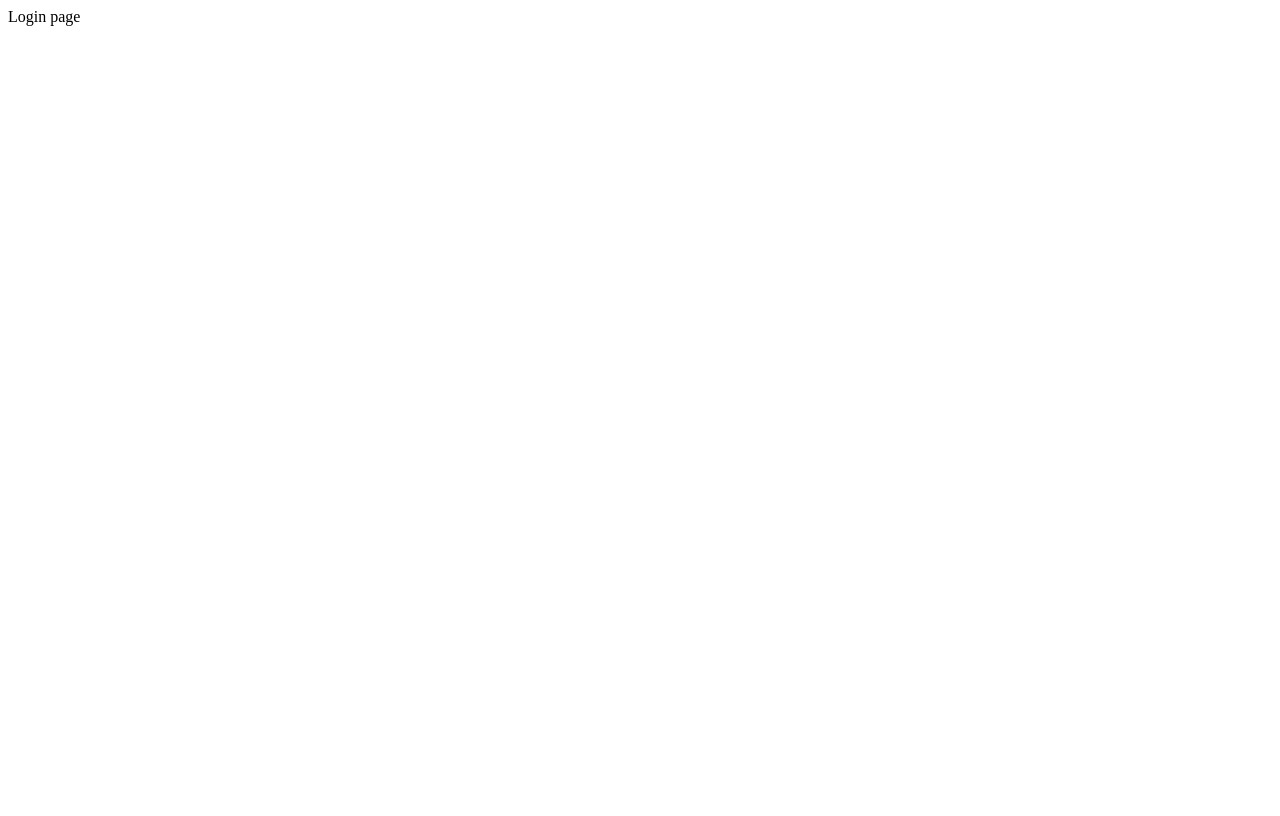
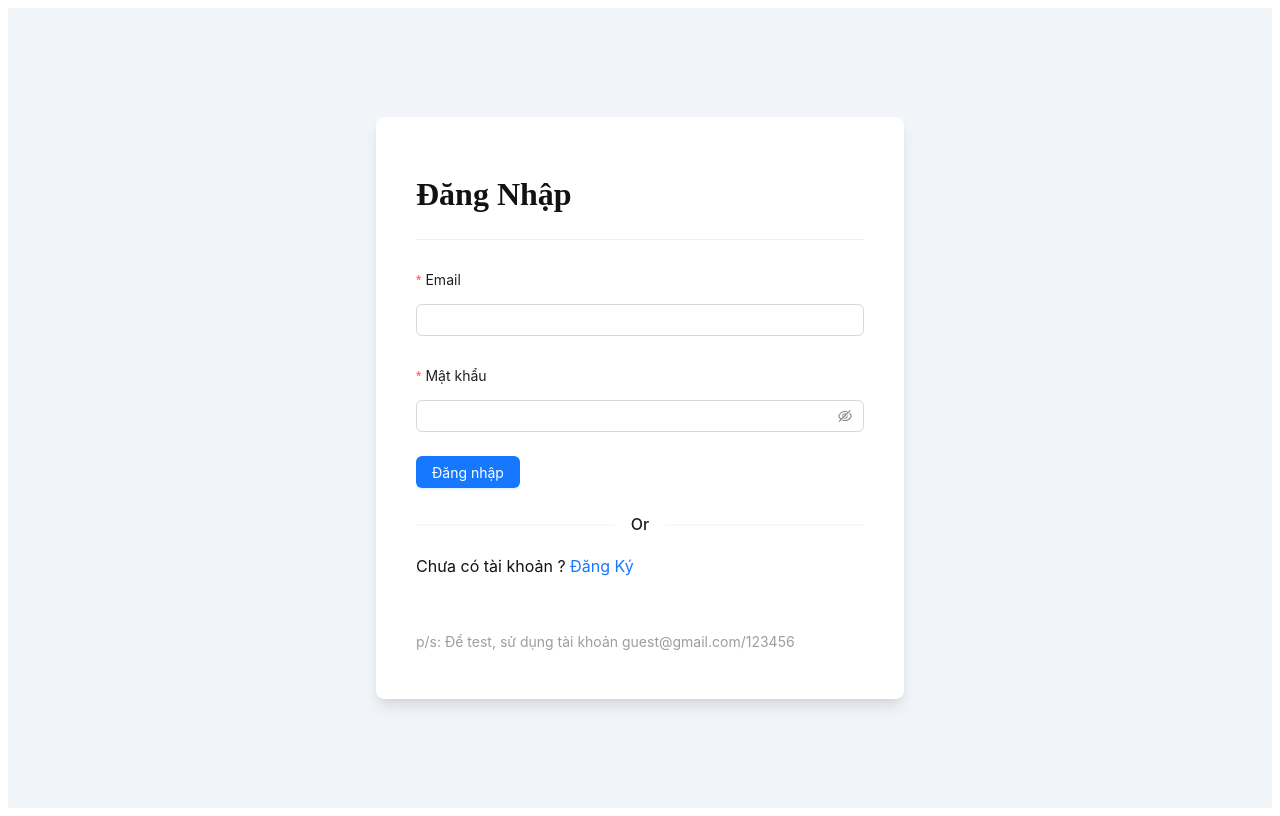
Before and after one commit to vuvansy/Bookworm, a React (Vite) app: page /login in a window 1280 px wide. Built offline with nearby package versions, Linux system fonts and the light colour scheme.

Commit message:
Design Login Form

```diff
--- a/src/pages/login/index.jsx
+++ b/src/pages/login/index.jsx
@@ -1,4 +1,76 @@
+import { Button, Divider, Form, Input } from "antd";
+import { Link } from "react-router-dom";
+import "./login.scss";
+
 const LoginPage = () => {
-    return <>Login page</>;
+    const onFinish = async (values) => {
+        console.log(values);
+    };
+    return (
+        <div className="login-page">
+            <main className="main">
+                <div className="container">
+                    <section className="wrapper">
+                        <div className="heading">
+                            <h2 className="text text-large">Đăng Nhập</h2>
+                            <Divider />
+                        </div>
+                        <Form
+                            name="basic"
+                            onFinish={onFinish}
+                            autoComplete="off"
+                        >
+                            <Form.Item
+                                labelCol={{ span: 24 }}
+                                label="Email"
+                                name="username"
+                                rules={[
+                                    {
+                                        required: true,
+                                        message: "Email không được để trống!",
+                                    },
+                                ]}
+                            >
+                                <Input />
+                            </Form.Item>
+
+                            <Form.Item
+                                labelCol={{ span: 24 }}
+                                label="Mật khẩu"
+                                name="password"
+                                rules={[
+                                    {
+                                        required: true,
+                                        message:
+                                            "Mật khẩu không được để trống!",
+                                    },
+                                ]}
+                            >
+                                <Input.Password />
+                            </Form.Item>
+
+                            <Form.Item>
+                                <Button type="primary" htmlType="submit">
+                                    Đăng nhập
+                                </Button>
+                            </Form.Item>
+                            <Divider>Or</Divider>
+                            <p className="text text-normal">
+                                Chưa có tài khoản ?
+                                <span>
+                                    <Link to="/register"> Đăng Ký </Link>
+                                </span>
+                            </p>
+                            <br />
+                            <p className="text" style={{ color: "#9d9d9d" }}>
+                                p/s: Để test, sử dụng tài khoản
+                                guest@gmail.com/123456
+                            </p>
+                        </Form>
+                    </section>
+                </div>
+            </main>
+        </div>
+    );
 };
 export default LoginPage;
--- /dev/null
+++ b/src/pages/login/login.scss
@@ -0,0 +1,188 @@
+:root {
+    --color-white: #ffffff;
+    --color-light: #f1f5f9;
+    --color-black: #121212;
+    --color-night: #001632;
+
+    --color-red: #f44336;
+    --color-blue: #1a73e8;
+    --color-gray: #80868b;
+    --color-grayish: #dadce0;
+
+    --shadow-normal: 0 1px 3px 0 rgba(0, 0, 0, 0.1),
+        0 1px 2px 0 rgba(0, 0, 0, 0.06);
+    --shadow-medium: 0 4px 6px -1px rgba(0, 0, 0, 0.1),
+        0 2px 4px -1px rgba(0, 0, 0, 0.06);
+    --shadow-large: 0 10px 15px -3px rgba(0, 0, 0, 0.1),
+        0 4px 6px -2px rgba(0, 0, 0, 0.05);
+}
+
+.login-page {
+    color: var(--color-black);
+    background: var(--color-light);
+
+
+    // Components
+    .container {
+        display: flex;
+        justify-content: center;
+        align-items: center;
+        max-width: 80rem;
+        min-height: 100vh;
+        // width: 100%;
+        padding: 0 2rem;
+        margin: 0 auto;
+    }
+
+
+    .text {
+        font-family: inherit;
+        line-height: inherit;
+        text-transform: unset;
+        text-rendering: optimizeLegibility;
+
+        &-large {
+            font-size: 2rem;
+            font-weight: 600;
+            color: var(--color-black);
+        }
+
+        &-normal {
+            font-size: 1rem;
+            font-weight: 400;
+            color: var(--color-black);
+        }
+
+        &-links {
+            font-size: 1rem;
+            font-weight: 400;
+            color: var(--color-blue);
+
+            &:hover {
+                text-decoration: underline;
+            }
+        }
+    }
+
+    // Main
+    .main {
+        .wrapper {
+            max-width: 28rem;
+            width: 100%;
+            margin: 2rem auto;
+            padding: 2rem 2.5rem;
+            border: none;
+            outline: none;
+            border-radius: 0.5rem;
+            color: var(--color-black);
+            background: var(--color-white);
+            box-shadow: var(--shadow-large);
+
+            .form {
+                width: 100%;
+                height: auto;
+                margin-top: 2rem;
+
+                .input-control {
+                    display: flex;
+                    align-items: center;
+                    justify-content: space-between;
+                    margin-bottom: 1.25rem;
+                }
+
+                .input-field {
+                    font-family: inherit;
+                    font-size: 1rem;
+                    font-weight: 400;
+                    line-height: inherit;
+                    width: 100%;
+                    height: auto;
+                    padding: 0.75rem 1.25rem;
+                    border: none;
+                    outline: none;
+                    border-radius: 2rem;
+                    color: var(--color-black);
+                    background: var(--color-light);
+                    text-transform: unset;
+                    text-rendering: optimizeLegibility;
+                }
+
+                .input-submit {
+                    font-family: inherit;
+                    font-size: 1rem;
+                    font-weight: 500;
+                    line-height: inherit;
+                    cursor: pointer;
+                    min-width: 40%;
+                    height: auto;
+                    padding: 0.65rem 1.25rem;
+                    border: none;
+                    outline: none;
+                    border-radius: 2rem;
+                    color: var(--color-white);
+                    background: var(--color-blue);
+                    box-shadow: var(--shadow-medium);
+                    text-transform: capitalize;
+                    text-rendering: optimizeLegibility;
+                }
+            }
+
+            .striped {
+                display: flex;
+                flex-direction: row;
+                justify-content: center;
+                align-items: center;
+                margin: 1rem 0;
+
+                &-line {
+                    flex: auto;
+                    flex-basis: auto;
+                    border: none;
+                    outline: none;
+                    height: 2px;
+                    background: var(--color-grayish);
+                }
+
+                &-text {
+                    font-family: inherit;
+                    font-size: 1rem;
+                    font-weight: 500;
+                    line-height: inherit;
+                    color: var(--color-black);
+                    margin: 0 1rem;
+                }
+            }
+
+            .method {
+                &-control {
+                    margin-bottom: 1rem;
+                }
+
+                &-action {
+                    font-family: inherit;
+                    font-size: 0.95rem;
+                    font-weight: 500;
+                    line-height: inherit;
+                    display: flex;
+                    justify-content: center;
+                    align-items: center;
+                    width: 100%;
+                    height: auto;
+                    padding: 0.35rem 1.25rem;
+                    outline: none;
+                    border: 2px solid var(--color-grayish);
+                    border-radius: 2rem;
+                    color: var(--color-black);
+                    background: var(--color-white);
+                    text-transform: capitalize;
+                    text-rendering: optimizeLegibility;
+                    transition: all 0.35s ease;
+
+                    &:hover {
+                        background: var(--color-light);
+                    }
+                }
+            }
+        }
+    }
+}
--- a/src/services/api.js
+++ b/src/services/api.js
@@ -1,5 +1,14 @@
-import axios from '../utils/axios-customize';
+import axios from "../utils/axios-customize";
 
 export const callRegister = (fullName, email, password, phone) => {
-    return axios.post('/api/v1/user/register', { fullName, email, password, phone })
-}
+    return axios.post("/api/v1/user/register", {
+        fullName,
+        email,
+        password,
+        phone,
+    });
+};
+
+export const callLogin = (username, password) => {
+    return axios.post("/api/v1/auth/login", { username, password });
+};
```
